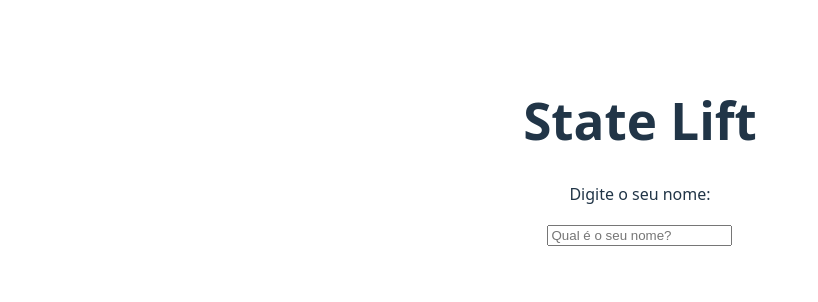
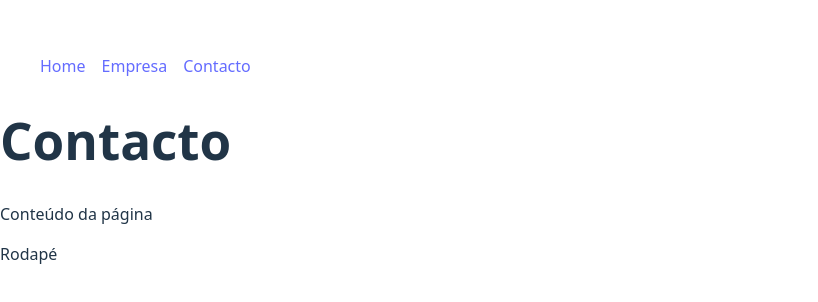
Before and after one commit to Angela-Cavunduri/MyReact, a React (Vite) app: page /contacto in a window 1280 px wide. Shown: the part 248-550 px from the top of the page, without its empty margins (0-818 px from the left). Built offline with nearby package versions, Linux system fonts and the light colour scheme.

Commit message:
Rotas para o site

```diff
--- a/package.json
+++ b/package.json
@@ -11,7 +11,8 @@
   },
   "dependencies": {
     "react": "^19.1.1",
-    "react-dom": "^19.1.1"
+    "react-dom": "^19.1.1",
+    "react-router-dom": "^7.8.2"
   },
   "devDependencies": {
     "@eslint/js": "^9.33.0",
--- a/src/App.jsx
+++ b/src/App.jsx
@@ -1,22 +1,22 @@
-import { useState } from 'react'
-import reactLogo from './assets/react.svg'
-import viteLogo from '/vite.svg'
-import './App.css'
-import OutraLista from './Components/OutraLista'
-import HelloWorld from './Components/HelloWorld.jsx'
-import SayMyName from './Components/SayMyName.jsx'
-import SeuNome from './Components/SeuNome.jsx'
-import Saudacao from './Components/Saudacao.jsx'
+import { BrowserRouter as Router, Routes, Route, Link } from "react-router-dom"
+import Home from "./Pages/Home"
+import Empresa from "./Pages/Empresa"
+import Contacto from "./Pages/Contacto"
+import Navbar from "./Components/Iayout.jsx/Navbar"
+import Footer from "./Components/Iayout.jsx/Footer"
 
-function App(){
-  const [nome,SetNome]=useState()
+function App() {
+  return (
+    <Router>
+     <Navbar/>
 
-  return(
-    <>
-    <h1>State Lift</h1>
-    <SeuNome setNome={SetNome}/>
-    <Saudacao nome={nome}/>
-    </>
+      <Routes>
+        <Route path="/" element={<Home />} />
+        <Route path="/empresa" element={<Empresa />} />
+        <Route path="/contacto" element={<Contacto />} />
+      </Routes>
+           <Footer/>
+    </Router>
   )
 }
 
--- /dev/null
+++ b/src/Components/Iayout.jsx/Footer.jsx
@@ -0,0 +1,9 @@
+
+
+function Footer(){
+    return(
+       <footer>Rodapé</footer>
+    )
+}
+
+export default Footer
--- /dev/null
+++ b/src/Components/Iayout.jsx/Navbar.jsx
@@ -0,0 +1,13 @@
+import { Link } from "react-router-dom"
+import styles from './Navbar.module.css'
+
+function Navbar(){
+    return(
+         <ul className={styles.list}>
+        <li className={styles.item}> <Link to="/">Home</Link></li>
+        <li className={styles.item}><Link to="/empresa">Empresa</Link></li>
+        <li className={styles.item}><Link to="/contacto">Contacto</Link></li>
+      </ul>
+    )
+}
+export default Navbar
--- /dev/null
+++ b/src/Components/Iayout.jsx/Navbar.module.css
@@ -0,0 +1,11 @@
+
+
+
+.list{
+    display: flex;
+    list-style-type: none;
+}
+
+.item{
+    margin-right: 1em;
+}
--- /dev/null
+++ b/src/Pages/Contacto.jsx
@@ -0,0 +1,12 @@
+
+
+function Contacto(){
+    return(
+        <div>
+           <h1>Contacto</h1>
+        <p>Conteúdo da página</p>
+        </div>
+    )
+}
+
+export default Contacto
--- /dev/null
+++ b/src/Pages/Empresa.jsx
@@ -0,0 +1,12 @@
+
+
+function Empresa(){
+    return(
+        <div>
+           <h1>Empresa</h1>
+        <p>Conteúdo da página</p>
+        </div>
+    )
+}
+
+export default Empresa
--- /dev/null
+++ b/src/Pages/Home.jsx
@@ -0,0 +1,12 @@
+
+
+function Home(){
+    return(
+        <div>
+           <h1>Home</h1>
+        <p>Conteúdo da página</p>
+        </div>
+    )
+}
+
+export default Home
```
Also changed, not shown: 1 other file (tests, documents, lock files or other folders).
